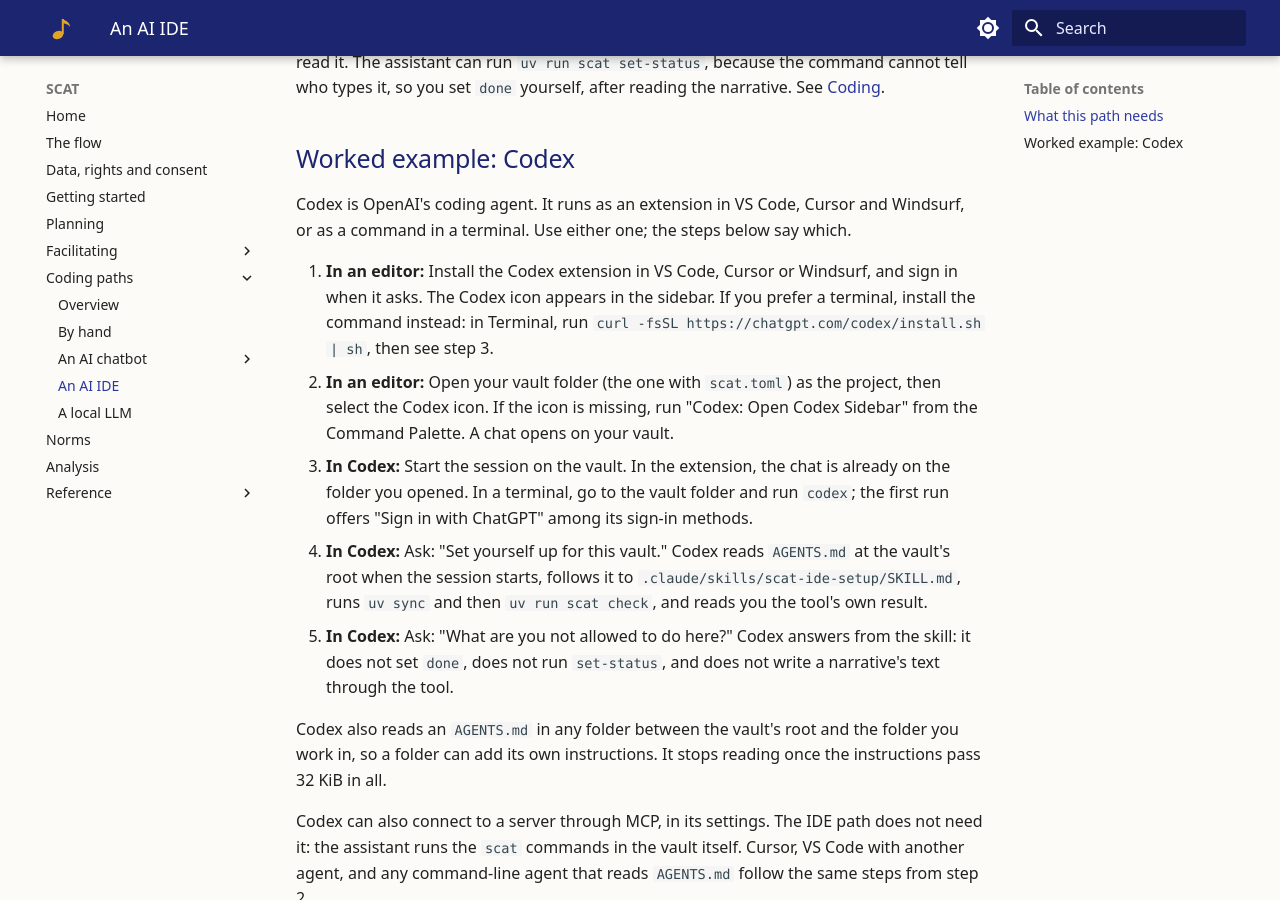
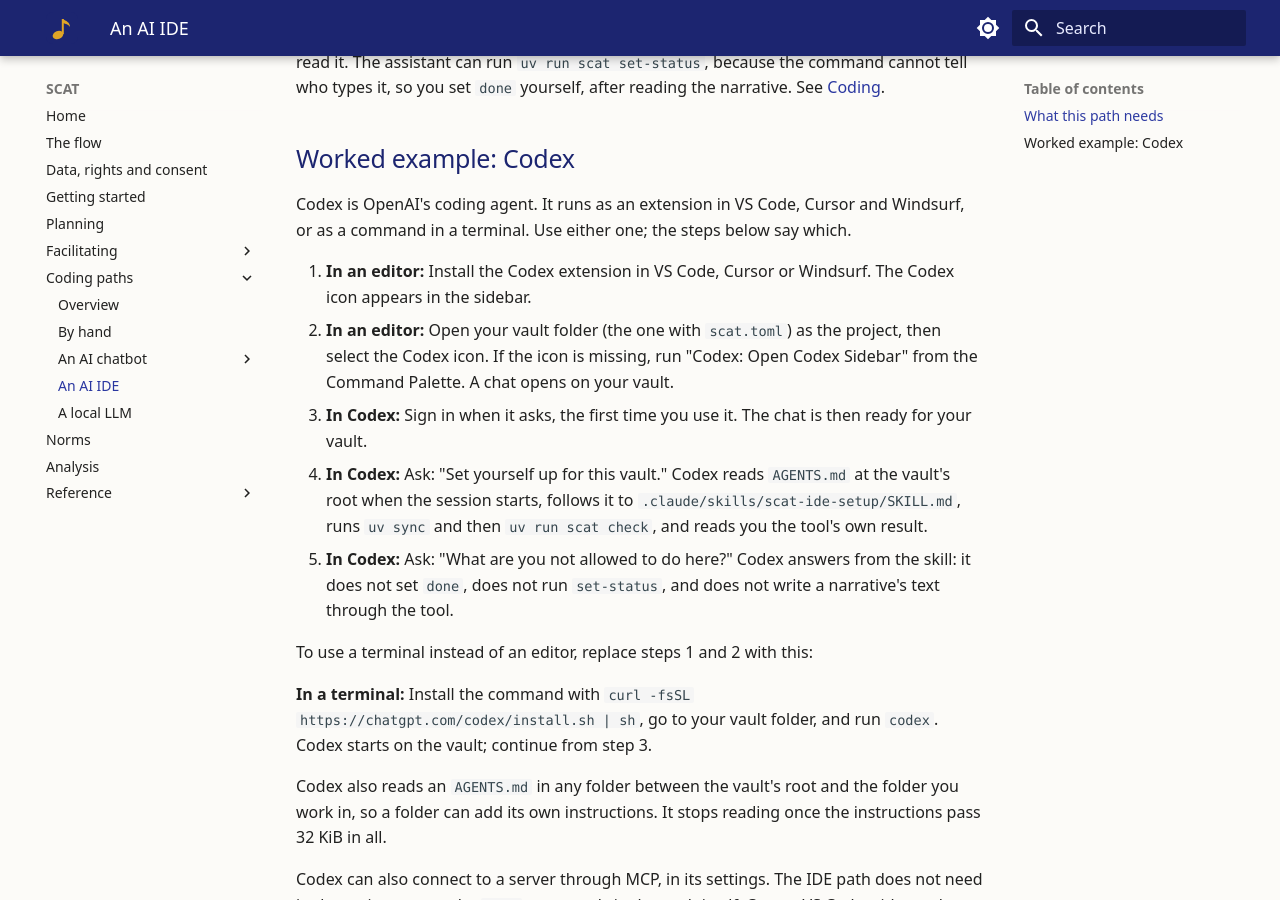
Before and after one commit to DynamicalSystemsGroup/scat-kg-tools, an MkDocs documentation site: the page built from docs/ide.md, in a window 1280 px wide and 900 px high, scrolled down 878 px. Built offline with MkDocs 1.6.1 and Material for MkDocs 9.7.7, drawn with Linux system fonts in a browser that asks for light colours.

Commit message:
IDE path: one place and one outcome per step; sign-in in one step; terminal alternative separate

```diff
--- a/docs/ide.md
+++ b/docs/ide.md
@@ -36,19 +36,21 @@ the narrative. See [Coding](coding.md#the-three-actors).
 Codex is OpenAI's coding agent. It runs as an extension in VS Code, Cursor and Windsurf, or as a command in a
 terminal. Use either one; the steps below say which.
 
-1. **In an editor:** Install the Codex extension in VS Code, Cursor or Windsurf, and sign in when it asks. The
-   Codex icon appears in the sidebar. If you prefer a terminal, install the command instead: in Terminal, run
-   `curl -fsSL https://chatgpt.com/codex/install.sh | sh`, then see step 3.
+1. **In an editor:** Install the Codex extension in VS Code, Cursor or Windsurf. The Codex icon appears in the
+   sidebar.
 2. **In an editor:** Open your vault folder (the one with `scat.toml`) as the project, then select the Codex icon. If
    the icon is missing, run "Codex: Open Codex Sidebar" from the Command Palette. A chat opens on your vault.
-3. **In Codex:** Start the session on the vault. In the extension, the chat is already on the folder you opened. In a
-   terminal, go to the vault folder and run `codex`; the first run offers "Sign in with ChatGPT" among its
-   sign-in methods.
+3. **In Codex:** Sign in when it asks, the first time you use it. The chat is then ready for your vault.
 4. **In Codex:** Ask: "Set yourself up for this vault." Codex reads `AGENTS.md` at the vault's root when the session
    starts, follows it to `.claude/skills/scat-ide-setup/SKILL.md`, runs `uv sync` and then `uv run scat check`, and
    reads you the tool's own result.
-5. **In Codex:** Ask: "What are you not allowed to do here?" Codex answers from the skill: it does not set `done`, does not run
-   `set-status`, and does not write a narrative's text through the tool.
+5. **In Codex:** Ask: "What are you not allowed to do here?" Codex answers from the skill: it does not set `done`,
+   does not run `set-status`, and does not write a narrative's text through the tool.
+
+To use a terminal instead of an editor, replace steps 1 and 2 with this:
+
+**In a terminal:** Install the command with `curl -fsSL https://chatgpt.com/codex/install.sh | sh`, go to your vault
+folder, and run `codex`. Codex starts on the vault; continue from step 3.
 
 Codex also reads an `AGENTS.md` in any folder between the vault's root and the folder you work in, so a folder can add
 its own instructions. It stops reading once the instructions pass 32 KiB in all.
```
Also changed, not shown: acceptance/walkthroughs/ide-run.md (+2 -2 lines).
